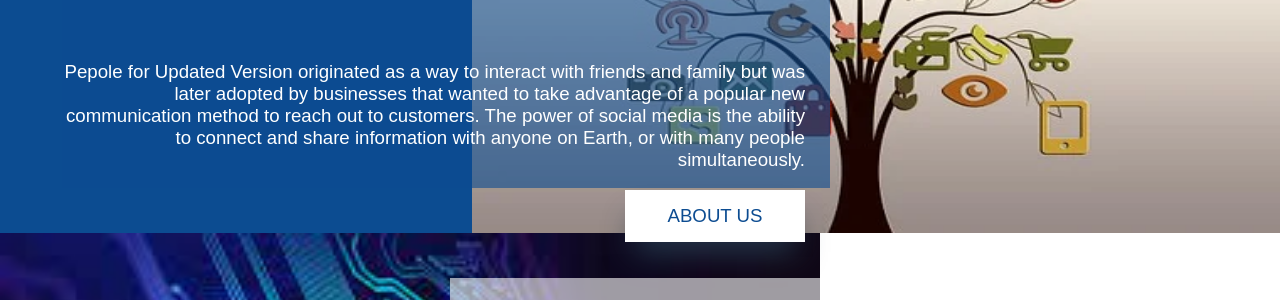
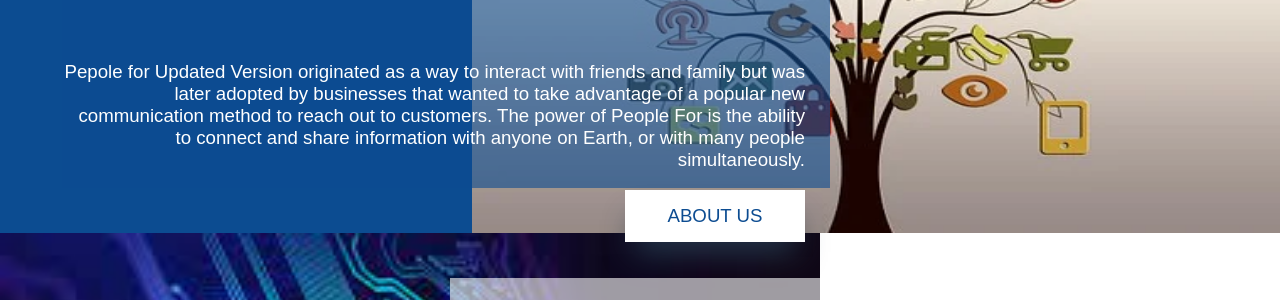
Before and after one commit to KollaAnilKumar/People-For-Project, a plain HTML site: page about.html in a window 1280 px wide. Shown: the part 263-563 px from the top of the page. Drawn offline with Linux system fonts and the light colour scheme.

Commit message:
Update about.html
V

```diff
--- a/about.html
+++ b/about.html
@@ -123,7 +123,7 @@
 
             <h2>People For Updated Version </h2>
 
-            <p> Pepole for Updated Version originated as a way to interact with friends and family but was later adopted by businesses that wanted to take advantage of a popular new communication method to reach out to customers. The power of social media is the ability to connect and share information with anyone on Earth, or with many people simultaneously.</p>
+            <p> Pepole for Updated Version originated as a way to interact with friends and family but was later adopted by businesses that wanted to take advantage of a popular new communication method to reach out to customers. The power of People For is the ability to connect and share information with anyone on Earth, or with many people simultaneously.</p>
 
             <a href="#" title="About Us Button">ABOUT US</a>
 
```
